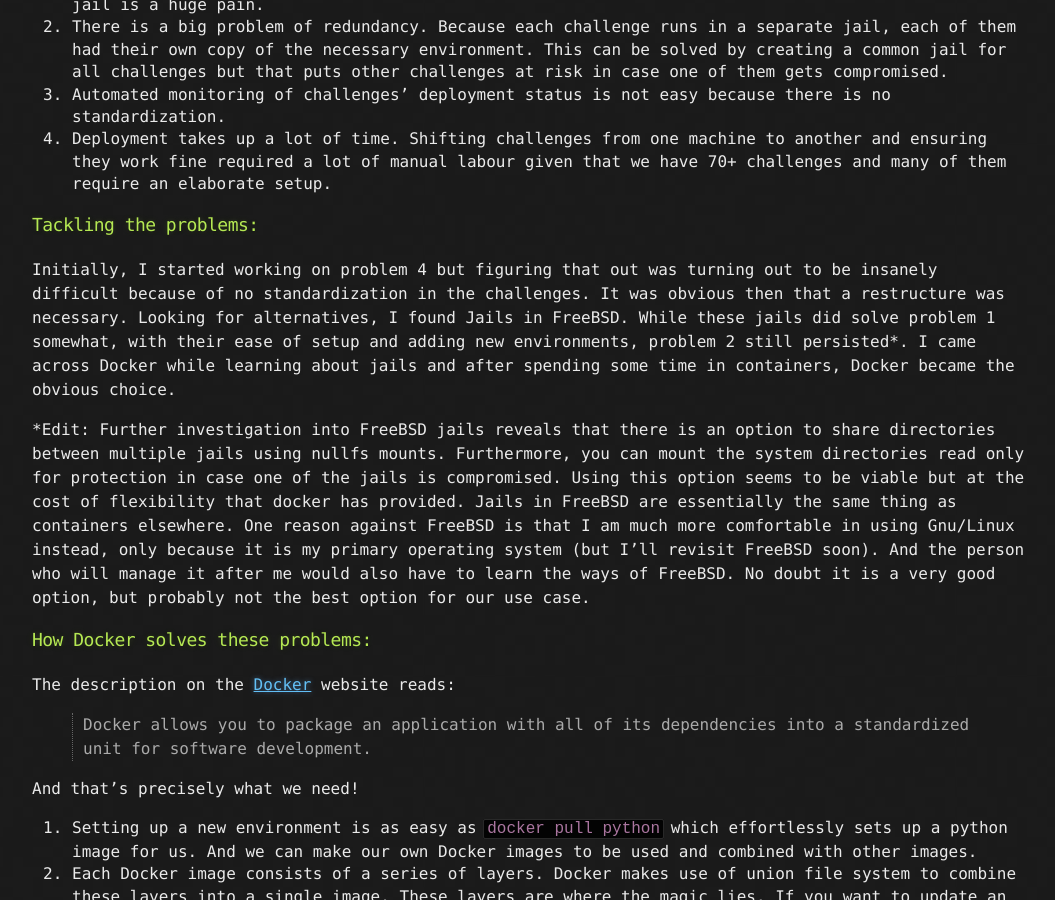
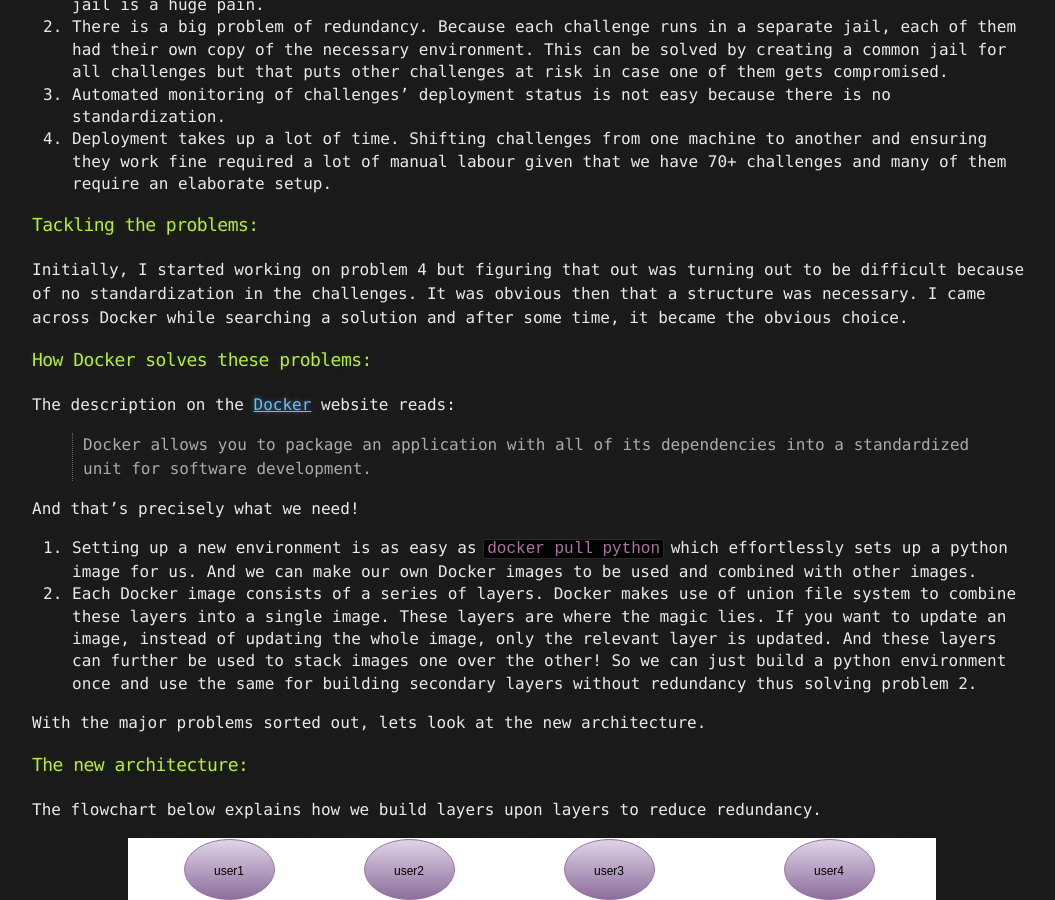
Before and after one commit to tocttou/tocttou.github.io, a Jekyll site: the page built from _posts/2015-11-07-dockerizing-a-ctf.md, in a window 1280 px wide and 900 px high, scrolled down 920 px. Shown: the whole window, without its empty margins (108-1163 px from the left). Built offline with Jekyll 4.4.1, drawn with Linux system fonts in a browser that asks for light colours; nearby versions of some CDN libraries; comment, search, counter and statistics services are not loaded.

Commit message:
Update 2015-11-07-dockerizing-a-ctf.md

```diff
--- a/_posts/2015-11-07-dockerizing-a-ctf.md
+++ b/_posts/2015-11-07-dockerizing-a-ctf.md
@@ -32,9 +32,7 @@
 
 ### Tackling the problems:
 
-Initially, I started working on problem 4 but figuring that out was turning out to be insanely difficult because of no standardization in the challenges. It was obvious then that a restructure was necessary. Looking for alternatives, I found Jails in FreeBSD. While these jails did solve problem 1 somewhat, with their ease of setup and adding new environments, problem 2 still persisted*. I came across Docker while learning about jails and after spending some time in containers, Docker became the obvious choice.
-
-*Edit: Further investigation into FreeBSD jails reveals that there is an option to share directories between multiple jails using nullfs mounts. Furthermore, you can mount the system directories read only for protection in case one of the jails is compromised. Using this option seems to be viable but at the cost of flexibility that docker has provided. Jails in FreeBSD are essentially the same thing as containers elsewhere. One reason against FreeBSD is that I am much more comfortable in using Gnu/Linux instead, only because it is my primary operating system (but I'll revisit FreeBSD soon). And the person who will manage it after me would also have to learn the ways of FreeBSD. No doubt it is a very good option, but probably not the best option for our use case.
+Initially, I started working on problem 4 but figuring that out was turning out to be difficult because of no standardization in the challenges. It was obvious then that a structure was necessary. I came across Docker while searching a solution and after some time, it became the obvious choice.
 
 ### How Docker solves these problems:
 
```
